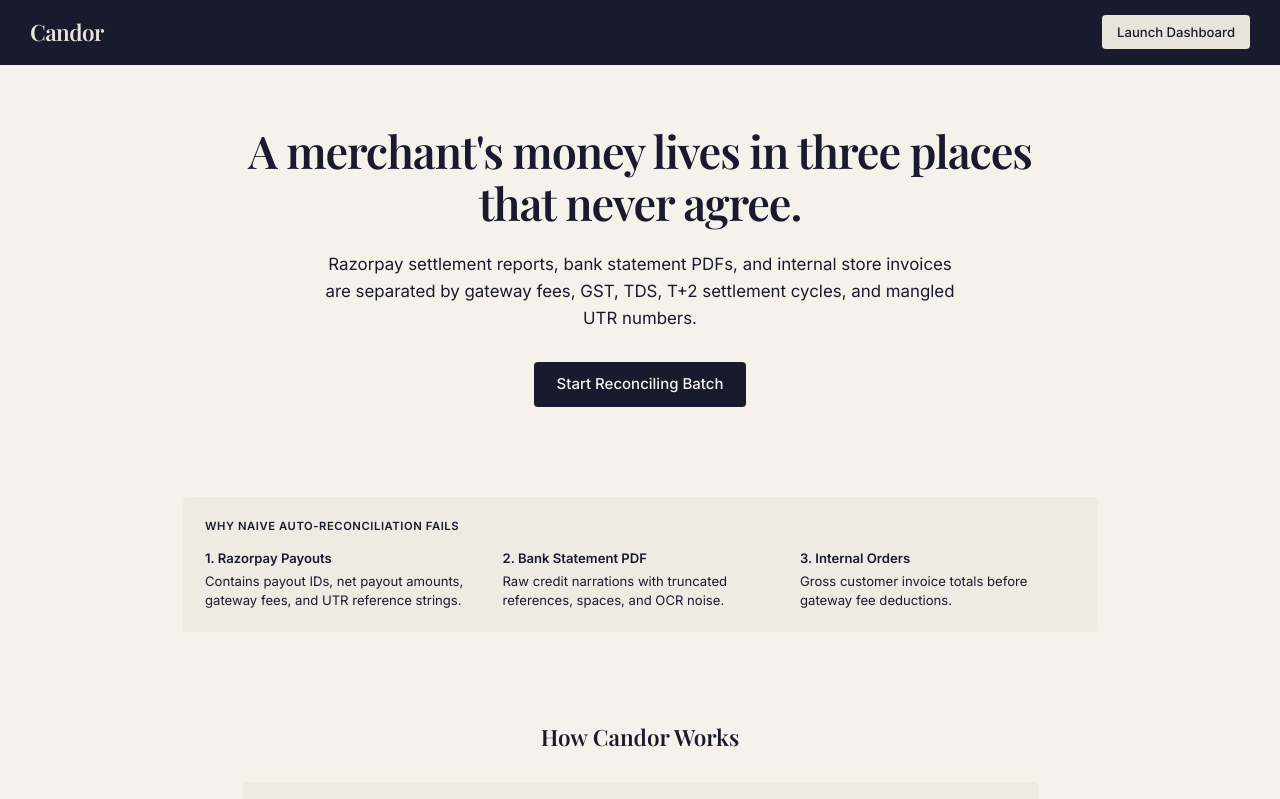
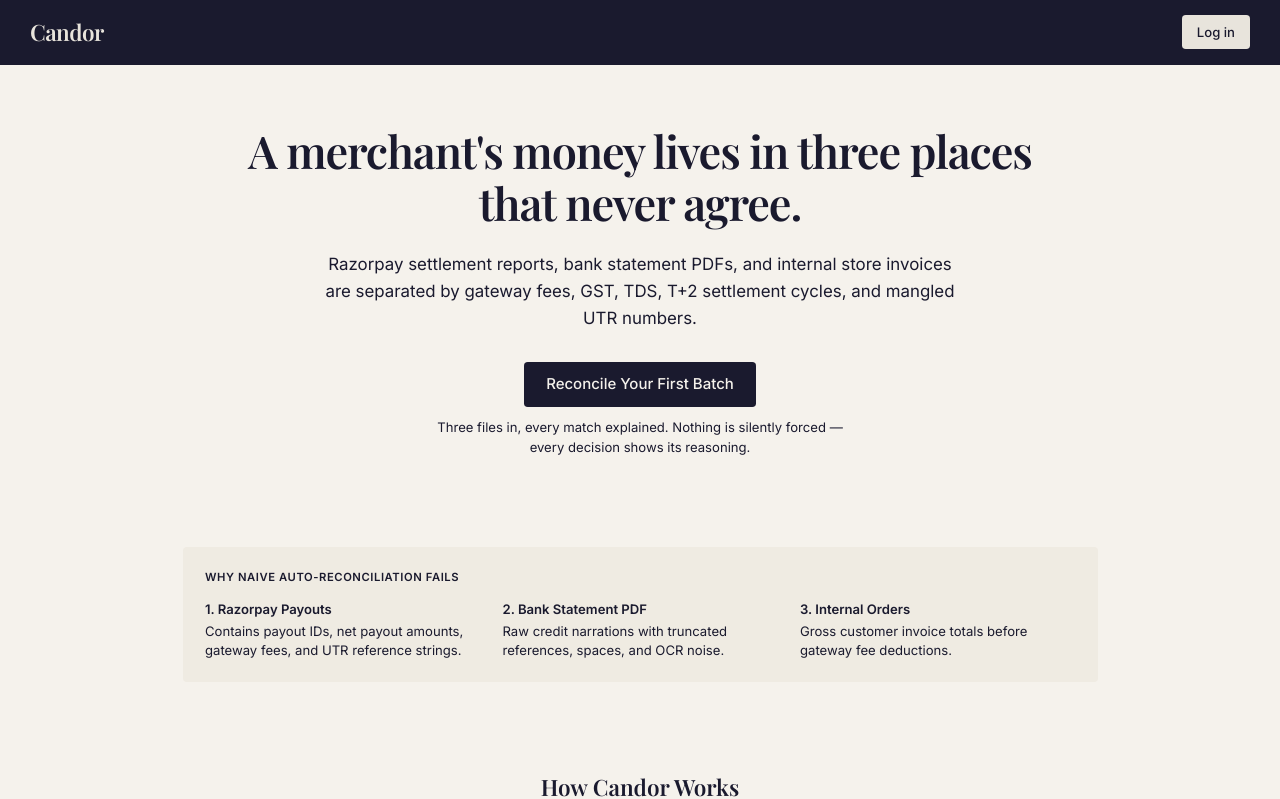
Before and after one commit to pughal-36/Candor, a React (Vite) app in the folder frontend/: page / in a window 1280 px wide. Shown: the top 799 px of the page. Built offline with nearby package versions, Linux system fonts and the light colour scheme; no server answers.

Commit message:
fix(landing): resolve duplicate CTA hierarchy based on auth state

```diff
--- a/frontend/src/App.jsx
+++ b/frontend/src/App.jsx
@@ -184,7 +184,7 @@ export default function App() {
   const hasBatchData    = matchCount > 0 || exceptions.length > 0
 
   if (activeView === 'landing') {
-    return <LandingPage onGetStarted={() => dispatch({ type: 'SET_VIEW', view: user ? 'upload' : 'login' })} />
+    return <LandingPage user={user} onGetStarted={() => dispatch({ type: 'SET_VIEW', view: user ? 'upload' : 'login' })} />
   }
 
   if (activeView === 'login') {
--- a/frontend/src/screens/LandingPage.jsx
+++ b/frontend/src/screens/LandingPage.jsx
@@ -7,7 +7,7 @@ import { useState } from 'react'
  * Uses the same visual palette as the dashboard (ledger/paper theme, IBM Plex Mono,
  * Inter, Playfair Display).
  */
-export default function LandingPage({ onGetStarted }) {
+export default function LandingPage({ user, onGetStarted }) {
   return (
     <div className="min-h-screen" style={{ background: 'var(--color-paper-100)' }}>
       {/* Header / Nav */}
@@ -27,7 +27,7 @@ export default function LandingPage({ onGetStarted }) {
             className="text-sm px-4 py-2 rounded transition-colors font-medium"
             style={{ background: '#E8E4DC', color: 'var(--color-ink-900)', border: 'none', cursor: 'pointer' }}
           >
-            Launch Dashboard
+            {user ? 'Dashboard' : 'Log in'}
           </button>
         </div>
       </header>
@@ -44,14 +44,17 @@ export default function LandingPage({ onGetStarted }) {
           Razorpay settlement reports, bank statement PDFs, and internal store invoices are separated by gateway fees, GST, TDS, T+2 settlement cycles, and mangled UTR numbers.
         </p>
 
-        <div className="flex justify-center gap-4">
+        <div className="flex flex-col items-center gap-3">
           <button
             onClick={onGetStarted}
             className="px-6 py-3 rounded text-base font-medium transition-all"
             style={{ background: 'var(--color-ink-900)', color: '#F5F2EC', border: 'none', cursor: 'pointer' }}
           >
-            Start Reconciling Batch
+            {user ? 'Upload New Batch' : 'Reconcile Your First Batch'}
           </button>
+          <p className="text-sm max-w-md" style={{ color: 'var(--color-ink-500)', lineHeight: 1.5 }}>
+            Three files in, every match explained. Nothing is silently forced — every decision shows its reasoning.
+          </p>
         </div>
       </section>
 
```
